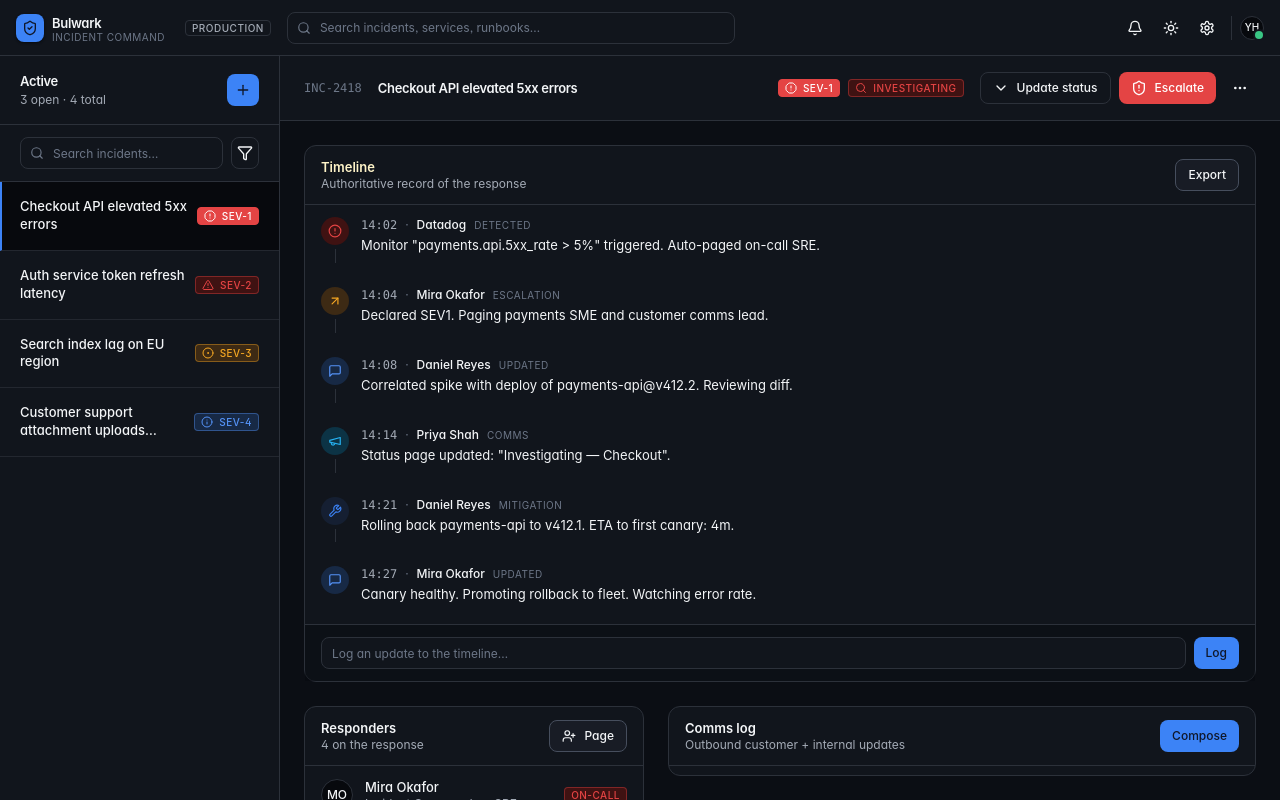
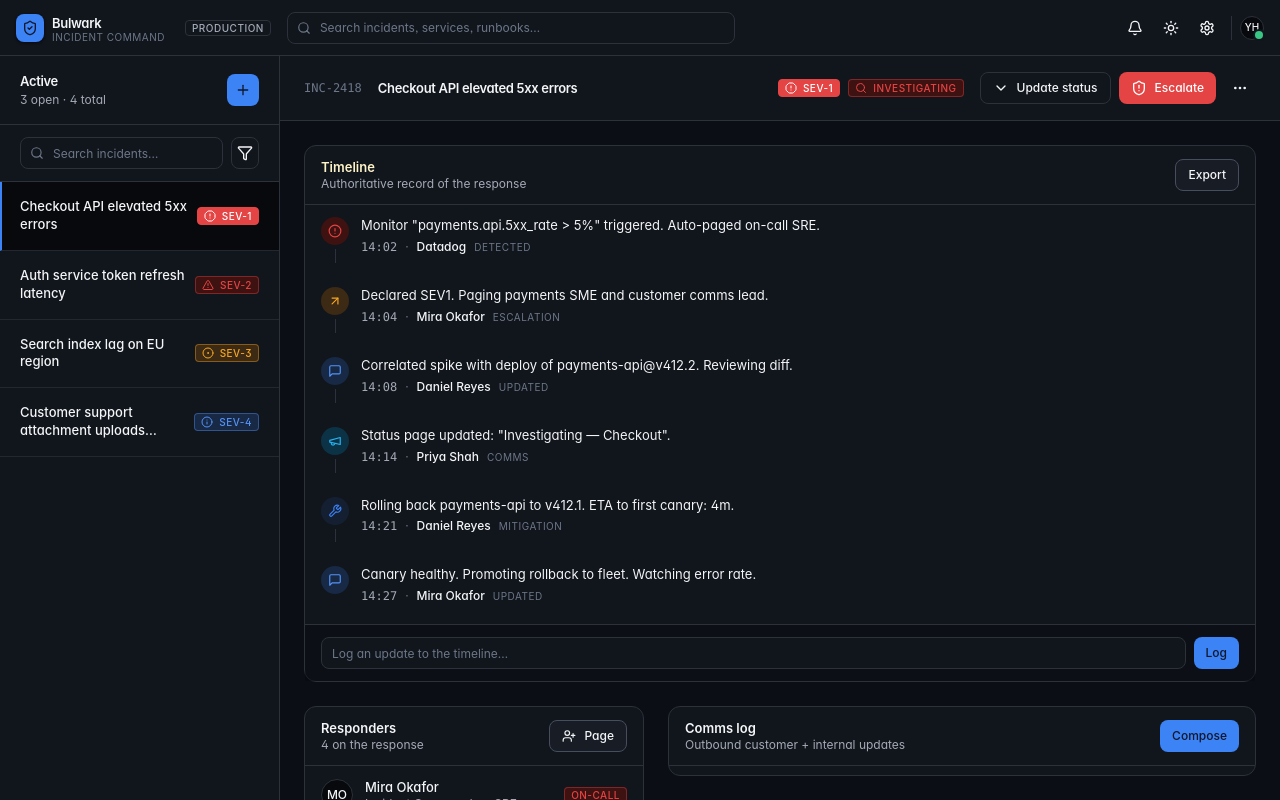
Before and after one commit to Soffi-Originals/bulwark-demo, a React (Vite) app: page / in a window 1280 px wide. Built offline with nearby package versions, Linux system fonts and the light colour scheme.

Commit message:
AI: style(IncidentTimeline): move message text above metadata row
Reordered the paragraph element to appear before the metadata div within each timeline event, so the incident message displays above its timestamp and author information for better content hierarchy.

```diff
--- a/src/features/incident/IncidentTimeline.tsx
+++ b/src/features/incident/IncidentTimeline.tsx
@@ -69,6 +69,9 @@
                 )}
               </div>
               <div className="flex flex-col gap-1 min-w-0 pb-2">
+                <p className="text-sm text-fg leading-snug">
+                  {event.message}
+                </p>
                 <div className="flex items-center gap-2 text-xs">
                   <span className="font-mono text-fg-muted">{event.at}</span>
                   <span className="text-fg-subtle">&middot;</span>
@@ -77,9 +80,6 @@
                     {event.kind}
                   </span>
                 </div>
-                <p className="text-sm text-fg leading-snug">
-                  {event.message}
-                </p>
               </div>
             </li>
           )
```
